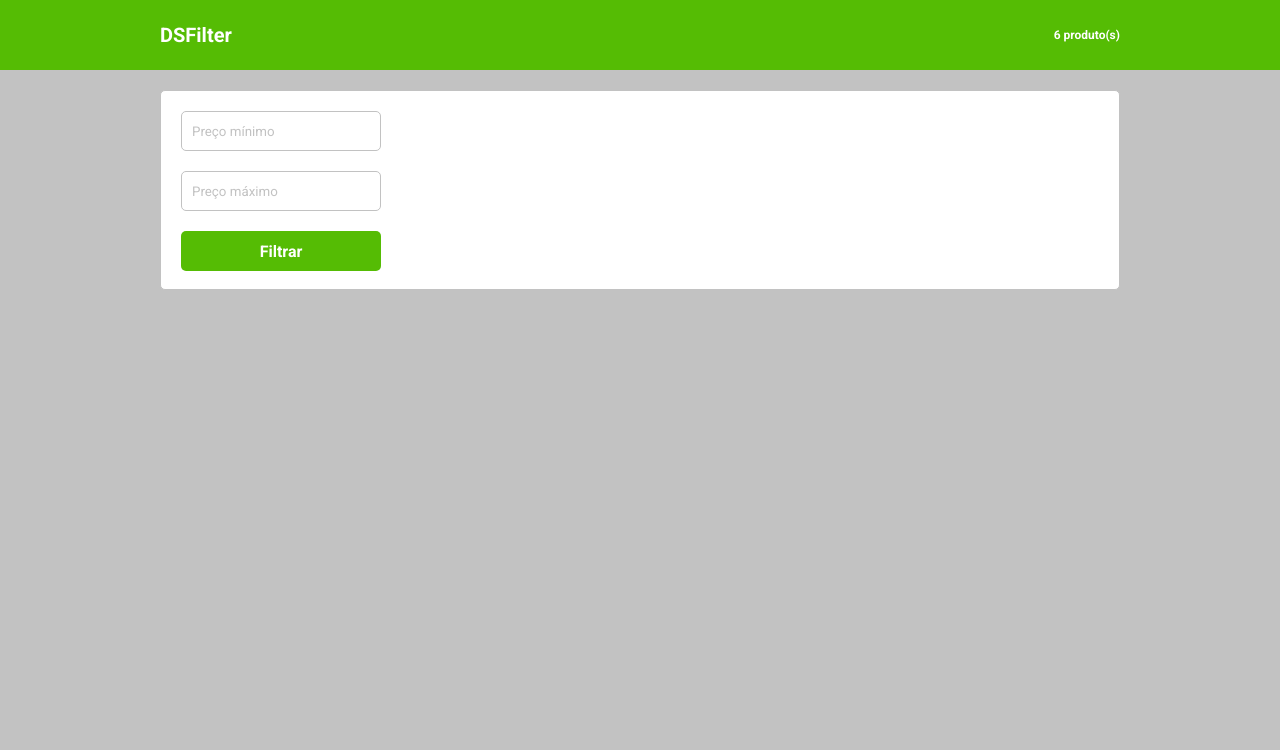
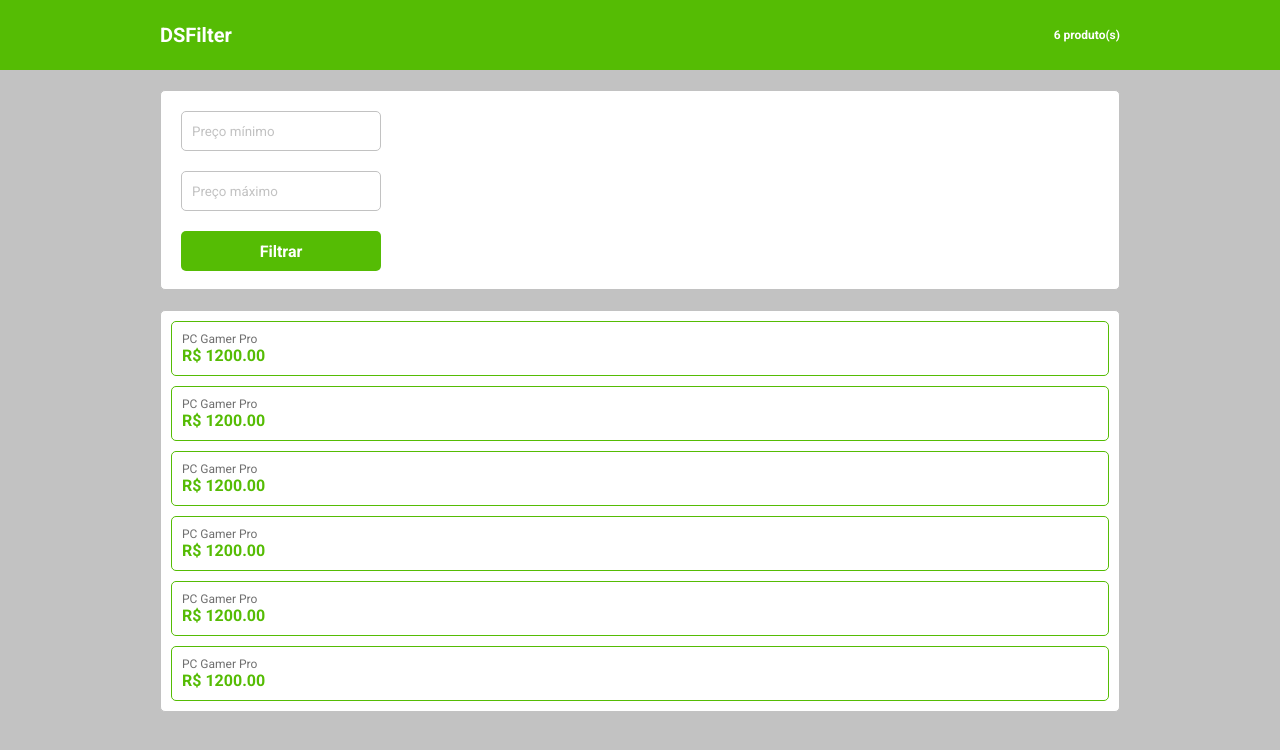
Before and after one commit to JuniorAC90/desafio-dsfilter, a React (Vite) app: page / in a window 1280 px wide. Shown: the top 750 px of the page. Built offline with nearby package versions, Linux system fonts and the light colour scheme.

Commit message:
Listing product layout

```diff
--- a/src/App.tsx
+++ b/src/App.tsx
@@ -1,5 +1,6 @@
 import Filter from "./components/Filter"
 import Header from "./components/Header"
+import Listing from "./components/Listing"
 
 
 function App() {
@@ -10,6 +11,7 @@ function App() {
       <Header />
       <main>
         <Filter />
+        <Listing />
       </main>
     </>
   )
--- /dev/null
+++ b/src/components/Listing/index.tsx
@@ -0,0 +1,32 @@
+import './styles.css';
+
+export default function Listing() {
+    return (
+        <div className='dsf-card-listing container'>
+            <div className='dsf-card-product'>
+                <h3 className='dsf-product-title'>PC Gamer Pro</h3>
+                <p className='dsf-product-price'>R$ 1200.00</p>
+            </div>
+            <div className='dsf-card-product'>
+                <h3 className='dsf-product-title'>PC Gamer Pro</h3>
+                <p className='dsf-product-price'>R$ 1200.00</p>
+            </div>
+            <div className='dsf-card-product'>
+                <h3 className='dsf-product-title'>PC Gamer Pro</h3>
+                <p className='dsf-product-price'>R$ 1200.00</p>
+            </div>
+            <div className='dsf-card-product'>
+                <h3 className='dsf-product-title'>PC Gamer Pro</h3>
+                <p className='dsf-product-price'>R$ 1200.00</p>
+            </div>
+            <div className='dsf-card-product'>
+                <h3 className='dsf-product-title'>PC Gamer Pro</h3>
+                <p className='dsf-product-price'>R$ 1200.00</p>
+            </div>
+            <div className='dsf-card-product'>
+                <h3 className='dsf-product-title'>PC Gamer Pro</h3>
+                <p className='dsf-product-price'>R$ 1200.00</p>
+            </div>
+        </div>
+    );
+}
--- /dev/null
+++ b/src/components/Listing/styles.css
@@ -0,0 +1,25 @@
+.dsf-card-listing {
+    background-color: var(--dsf-color-card-bg);
+    border: 1px solid var(--dsf-color-card-border);
+    border-radius: 5px;
+    margin-top: 20px
+}
+
+.dsf-card-product {
+    margin: 10px;
+    border: 1px solid var(--dsf-color-product-border);
+    padding: 10px;
+    border-radius: 5px;
+}
+
+.dsf-product-title {
+    font-size: 12px;
+    font-weight: 400;
+    color: var(--dsf-color-font-secondary);
+}
+
+.dsf-product-price {
+    font-size: 16px;
+    font-weight: 700;
+    color: var(--dsf-color-font-tertiary);
+}
```
